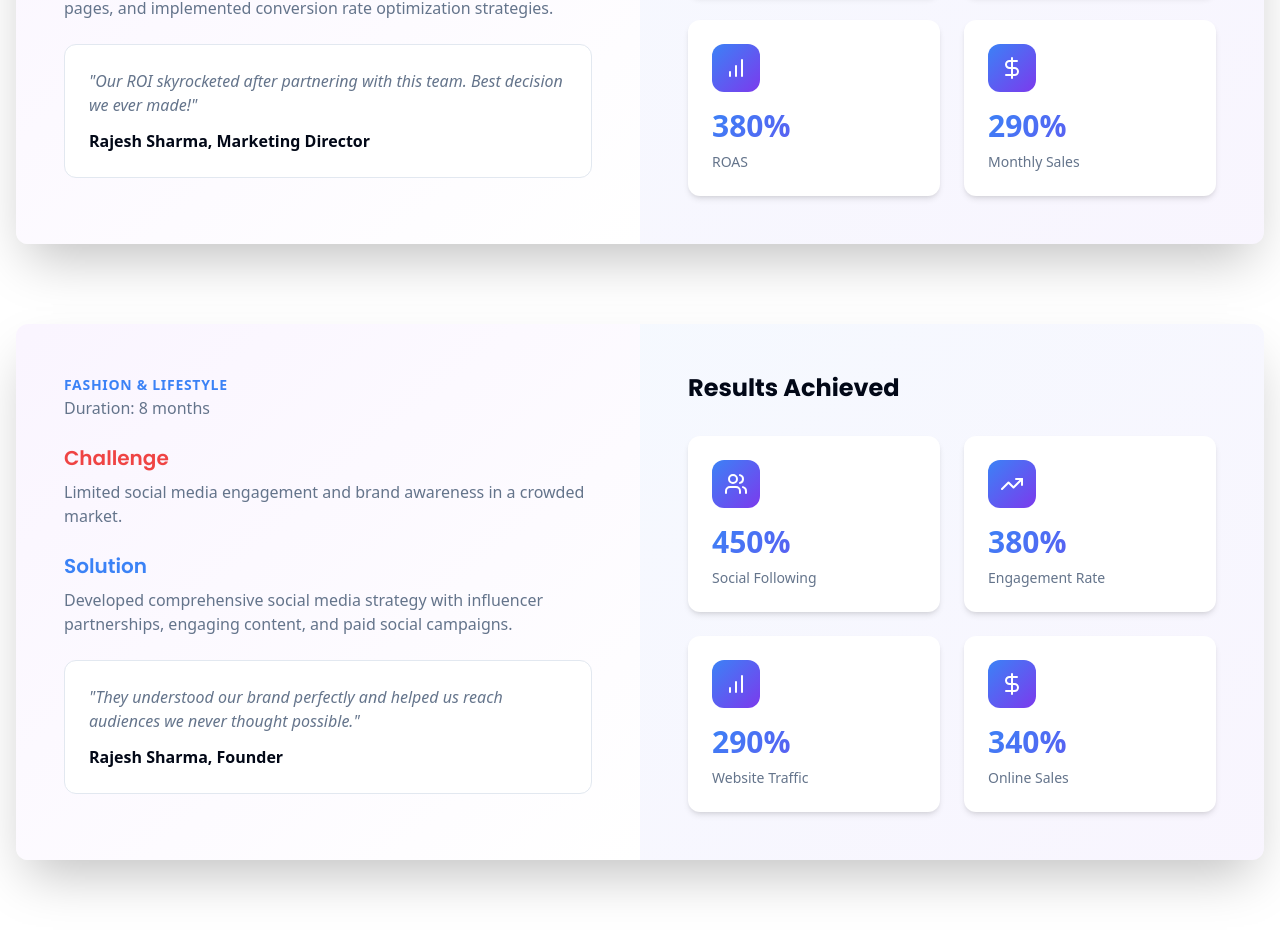
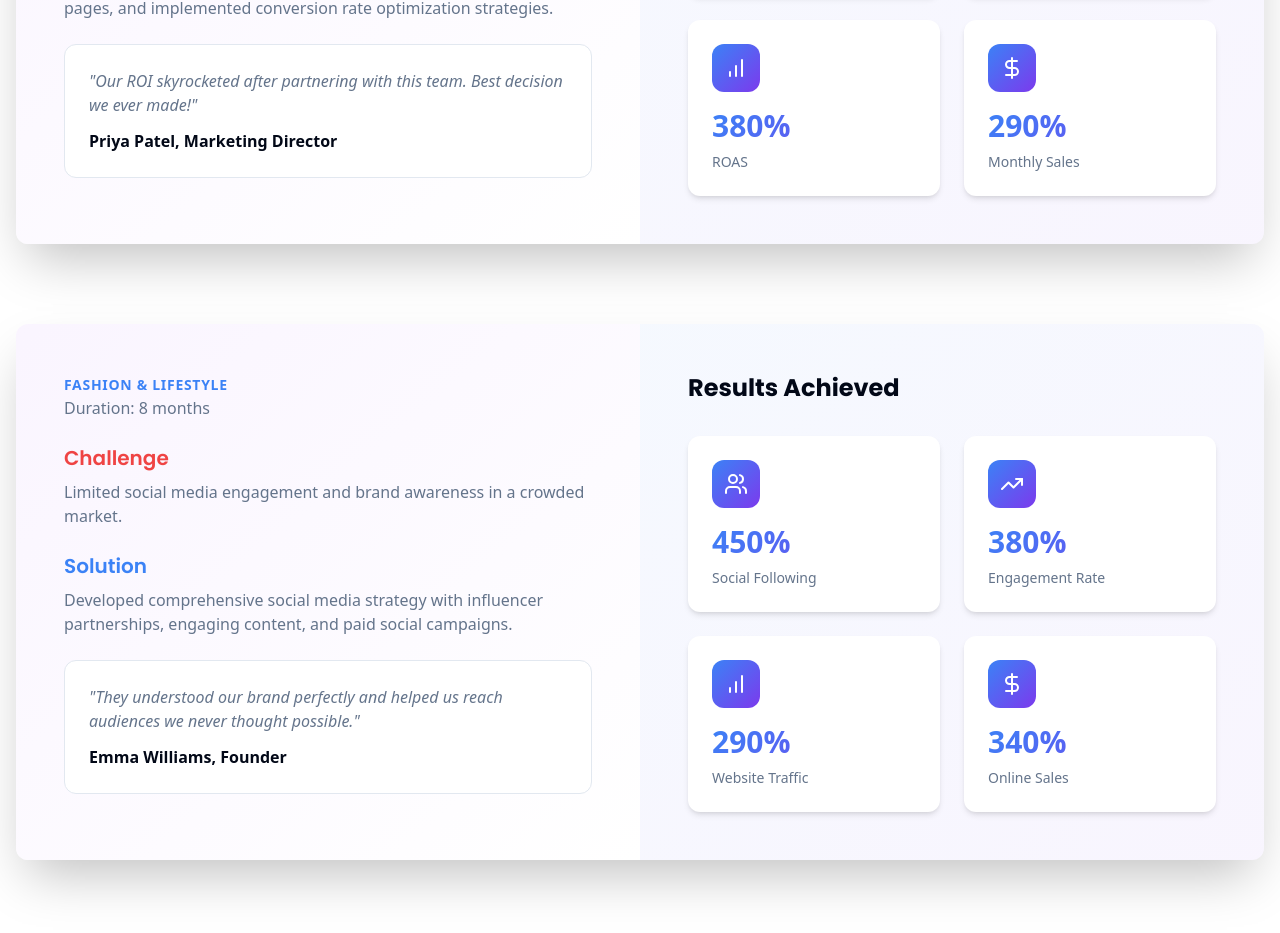
Before and after one commit to afarhan5/upscale-digitech-launchpad, a React (Vite) app: page /case-studies in a window 1280 px wide. Shown: the part 1336-2269 px from the top of the page. Built offline with nearby package versions, Linux system fonts and the light colour scheme.

Commit message:
Update testimonial names

```diff
--- a/src/pages/CaseStudies.tsx
+++ b/src/pages/CaseStudies.tsx
@@ -54,7 +54,7 @@ const CaseStudies = () => {
     }],
     duration: "4 months",
     testimonial: "Our ROI skyrocketed after partnering with this team. Best decision we ever made!",
-    author: "Rajesh Sharma, Marketing Director"
+    author: "Priya Patel, Marketing Director"
   }, {
     company: "StyleCraft Co.",
     industry: "Fashion & Lifestyle",
@@ -79,7 +79,7 @@ const CaseStudies = () => {
     }],
     duration: "8 months",
     testimonial: "They understood our brand perfectly and helped us reach audiences we never thought possible.",
-    author: "Rajesh Sharma, Founder"
+    author: "Emma Williams, Founder"
   }];
   return <div className="min-h-screen">
       <Navigation />
```
